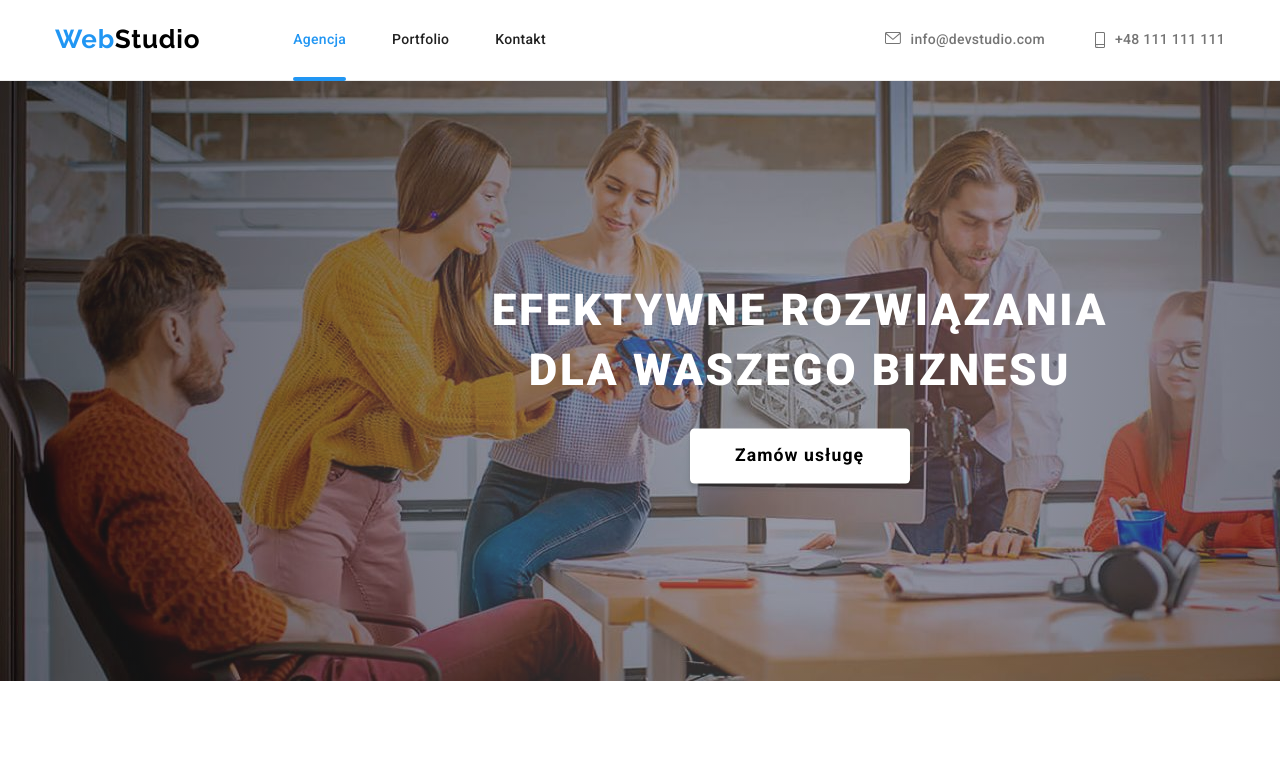
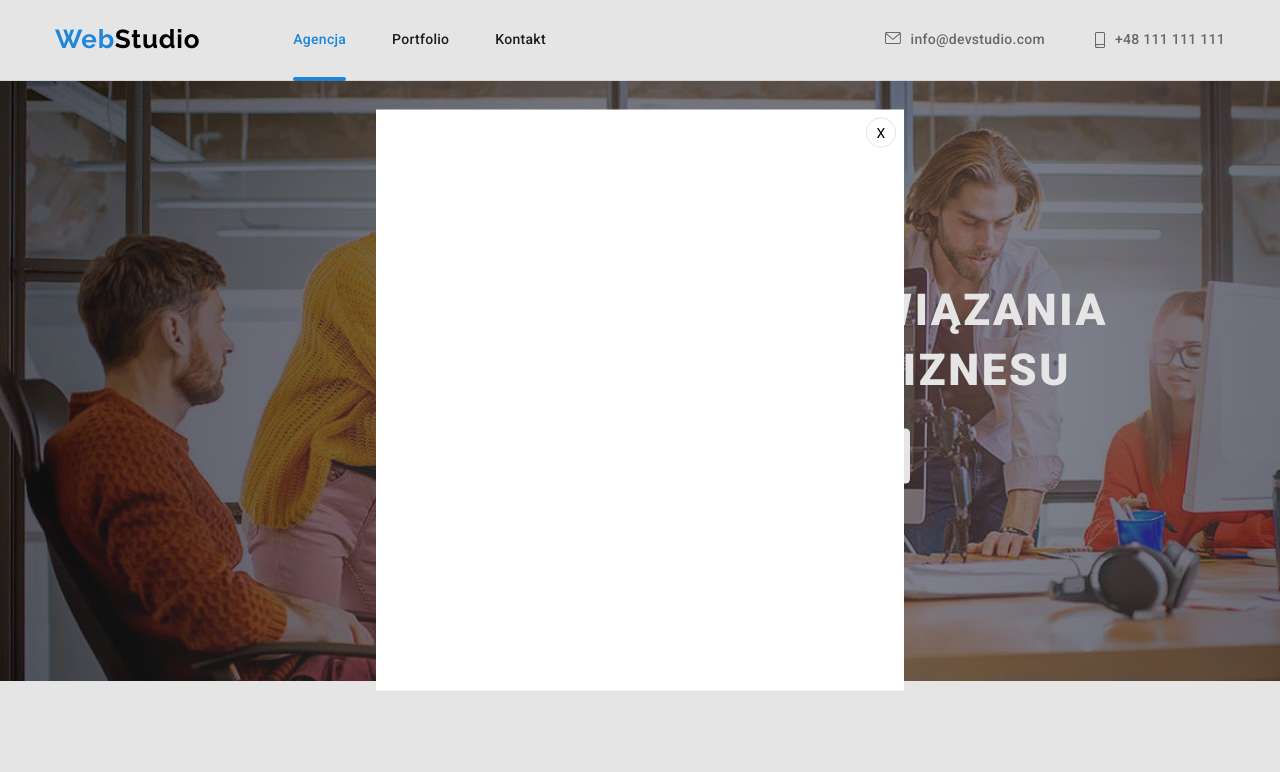
Before and after one commit to michalbartkowsk/GOIT-MARKUP-HW-06, a plain HTML site: page index.html in a window 1280 px wide. Both pictures are taken after a click on the button "Zamów usługę". Shown: the top 772 px of the page. Drawn offline with nearby package versions, Linux system fonts and the light colour scheme.

Commit message:
Backdrop finished

```diff
--- a/css/styles.css
+++ b/css/styles.css
@@ -531,6 +531,45 @@ img {
   fill: var(--primary-bg-color);
 }
 
+/* BACKDROP */
+
+.backdrop {
+  position: fixed;
+  left: 0;
+  top: 0;
+  width: 100%;
+  height: 100%;
+  background-color: rgba(0, 0, 0, 0.1);
+}
+
+.modal {
+  position: absolute;
+  top: 50%;
+  left: 50%;
+  transform: translate(-50%, -50%);
+  width: 528px;
+  min-height: 581px;
+  background-color: #fff;
+}
+
+.close-btn {
+  position: absolute;
+  top: 8px;
+  right: 8px;
+  width: 30px;
+  height: 30px;
+  border-radius: 50%;
+  cursor: pointer;
+  border: 1px solid rgba(0, 0, 0, 0.1);
+  background-color: #fff;
+}
+
+.is-hidden {
+  opacity: 0;
+  visibility: hidden;
+  pointer-events: none;
+}
+
 /* P O R T F O L I O  */
 
 /* buttons */
--- a/index.html
+++ b/index.html
@@ -40,7 +40,7 @@
       <section class="hero">
         <div class="container">
           <h1 class="hero-heading">efektywne rozwiązania dla waszego biznesu</h1>
-          <button class="hero-btn" type="button">Zamów usługę</button>
+          <button class="hero-btn" type="button" data-modal-open>Zamów usługę</button>
         </div>
       </section>
       <section class="section solutions">
@@ -339,5 +339,11 @@
         </div>
       </div>
     </footer>
+    <div class="backdrop is-hidden" data-modal>
+      <div class="modal">
+        <button type="button" class="close-btn" data-modal-close>X</button>
+      </div>
+    </div>
+    <script src="./js/modal.js"></script>
   </body>
 </html>
--- /dev/null
+++ b/js/modal.js
@@ -0,0 +1,14 @@
+(() => {
+  const refs = {
+    openModalBtn: document.querySelector("[data-modal-open]"),
+    closeModalBtn: document.querySelector("[data-modal-close]"),
+    modal: document.querySelector("[data-modal]"),
+  };
+
+  refs.openModalBtn.addEventListener("click", toggleModal);
+  refs.closeModalBtn.addEventListener("click", toggleModal);
+
+  function toggleModal() {
+    refs.modal.classList.toggle("is-hidden");
+  }
+})();
```
